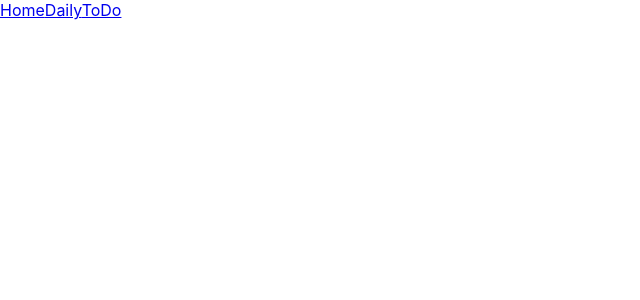
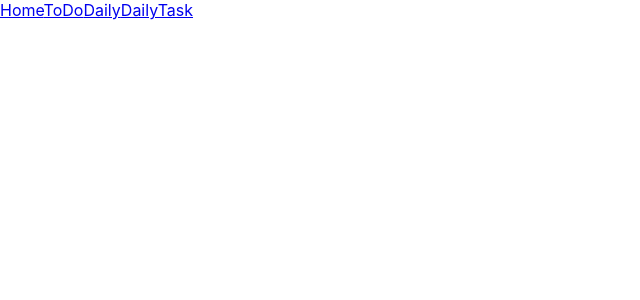
Before and after one commit to VonArzu/PROductivity, a React (Create React App) app in the folder pro/: page /ToDo/1 in a window 1280 px wide. Shown: the top 300 px of the page, without its empty margins (0-640 px from the left). Built offline with nearby package versions, Linux system fonts and the light colour scheme.

Commit message:
Touch ups

```diff
--- a/pro/src/App.js
+++ b/pro/src/App.js
@@ -2,7 +2,7 @@ import React from "react";
 import Home from "./Home";
 import "./App.css";
 import { Route, Link } from "react-router-dom";
-import ToDo from "./Todo";
+import ToDo from "./ToDo";
 import Daily from "./Daily";
 import DailyTask from "./DailyTask";
 
@@ -10,8 +10,9 @@ function App() {
   return (
     <>
       <Link to="/">Home</Link>
+      <Link to="/">ToDo</Link>
       <Link to="/">Daily</Link>
-      <Link to="/">ToDo</Link>
+      <Link to="/">DailyTask</Link>
 
       <Route path="/" exact>
         <Home />
@@ -24,6 +25,10 @@ function App() {
       <Route path="/Daily/:title">
         <Daily />
       </Route>
+
+      <Route path="/DailyTask">
+        <DailyTask />
+      </Route>
     </>
   );
 }
--- a/pro/src/DailyTask.js
+++ b/pro/src/DailyTask.js
@@ -9,7 +9,7 @@ function DailyTask() {
   useEffect(() => {
     const apiCall = async () => {
       const res = await axios.get(
-        `https://api.airtable.com/v0/app2aFIfy94WFful9/Table%201/${params.title}`,
+        `https://api.airtable.com/v0/app2aFIfy94WFful9/Table%201${params.title}`,
 
         {
           headers: {
```
Also changed, not shown: pro/src/ToDo.js (+18 -0 lines).
